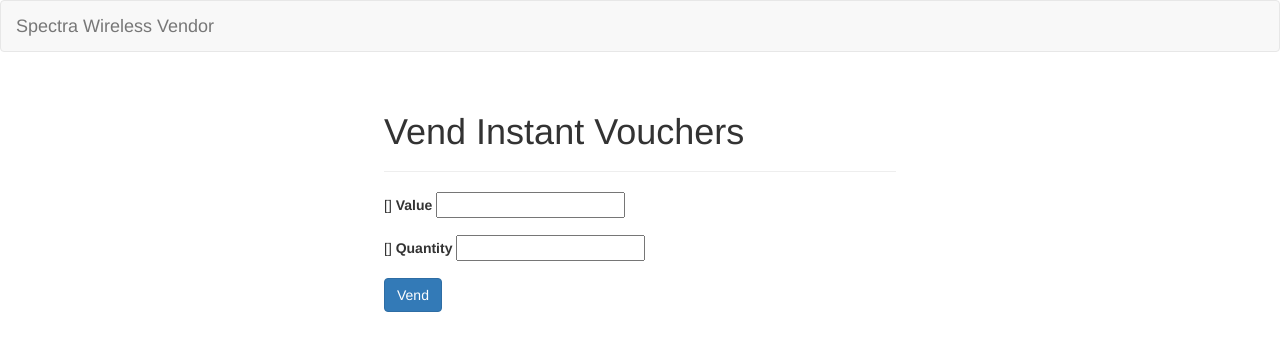
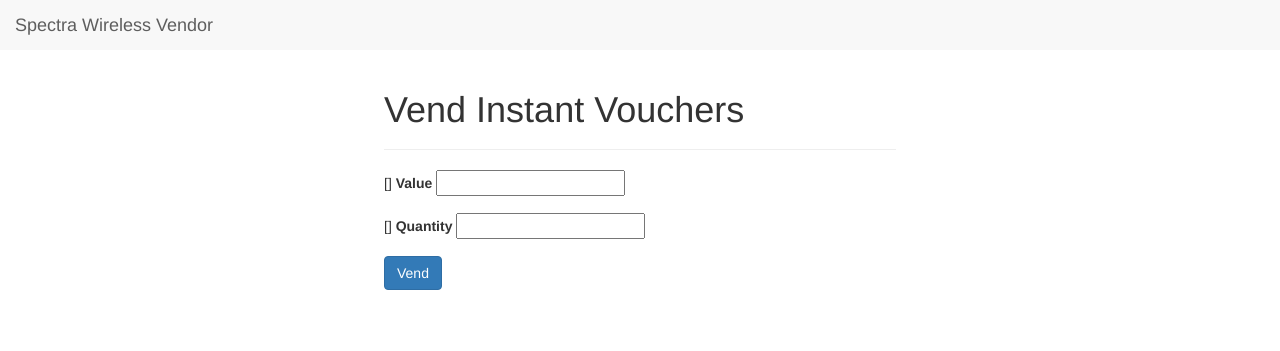
Before and after one commit to deone/vendor, a Django app: template vend/templates/vend/vend_instant.html in a window 1280 px wide. Shown: the top 351 px of the page. Run offline with Django 3.2, Linux system fonts and the light colour scheme; the template is opened without the code that fills it, so the values that code supplies are empty, except form fields; tables that the repository leaves empty hold one stand-in row (values such as "Sample post"); form fields are guessed from the names that the template uses; some libraries are stand-ins or nearby versions.

Commit message:
Remove header bottom margin.

```diff
--- a/static/css/main.css
+++ b/static/css/main.css
@@ -17,6 +17,12 @@
   font-size: 90%;
 }
 
+.header {
+  border-radius: 0;
+  margin-bottom: 0;
+  border: none;
+}
+
 /* Messages */
 .messages,
 .messages li {
```
